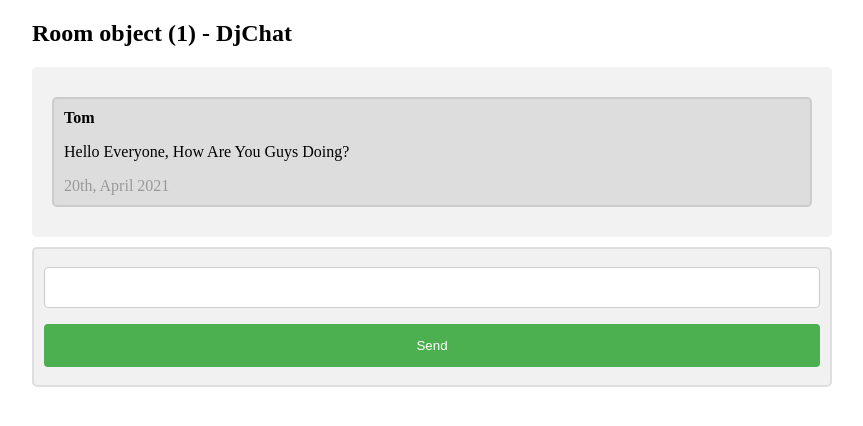
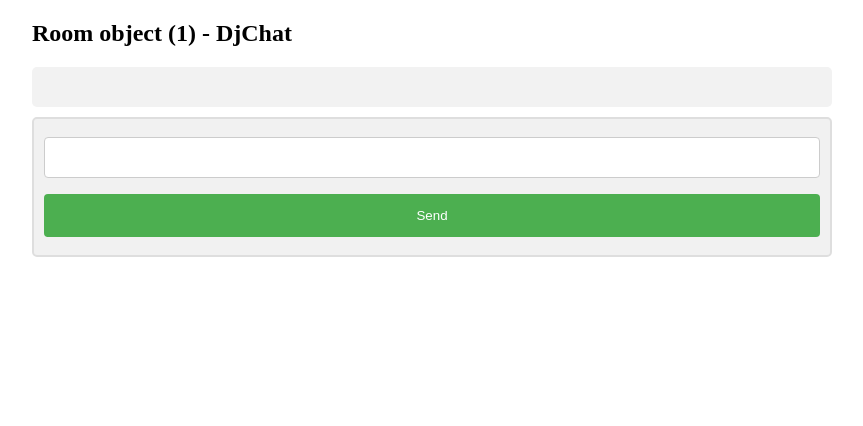
Before and after one commit to agyeievans/django-chat, a Django app: template templates/room.html in a window 1280 px wide. Shown: the top 426 px of the page, without its empty margins (208-1071 px from the left). Run offline with Django 4.2, Linux system fonts and the light colour scheme; the template is opened without the code that fills it: values that come from a table or form of the project are taken from there, others are empty; data comes from the database, SQL or seed files in the repository; both versions use the stored data as it was after the commit; some libraries are stand-ins or nearby versions.

Commit message:
final commit

```diff
--- a/templates/room.html
+++ b/templates/room.html
@@ -60,10 +60,10 @@ body {
 
 <div id="display">
 
-<div class="container darker">
-  <b>Tom</b><p>Hello Everyone, How Are You Guys Doing?</p>
-  <span class="time-left">20th, April 2021</span>
-</div>
+  <!-- <div class="container darker">
+    <b>Tom</b><p>Hello Everyone, How Are You Guys Doing?</p>
+    <span class="time-left">20th, April 2021</span>
+  </div> -->
 
 </div>
 
```
Also changed, not shown: db.sqlite3.
